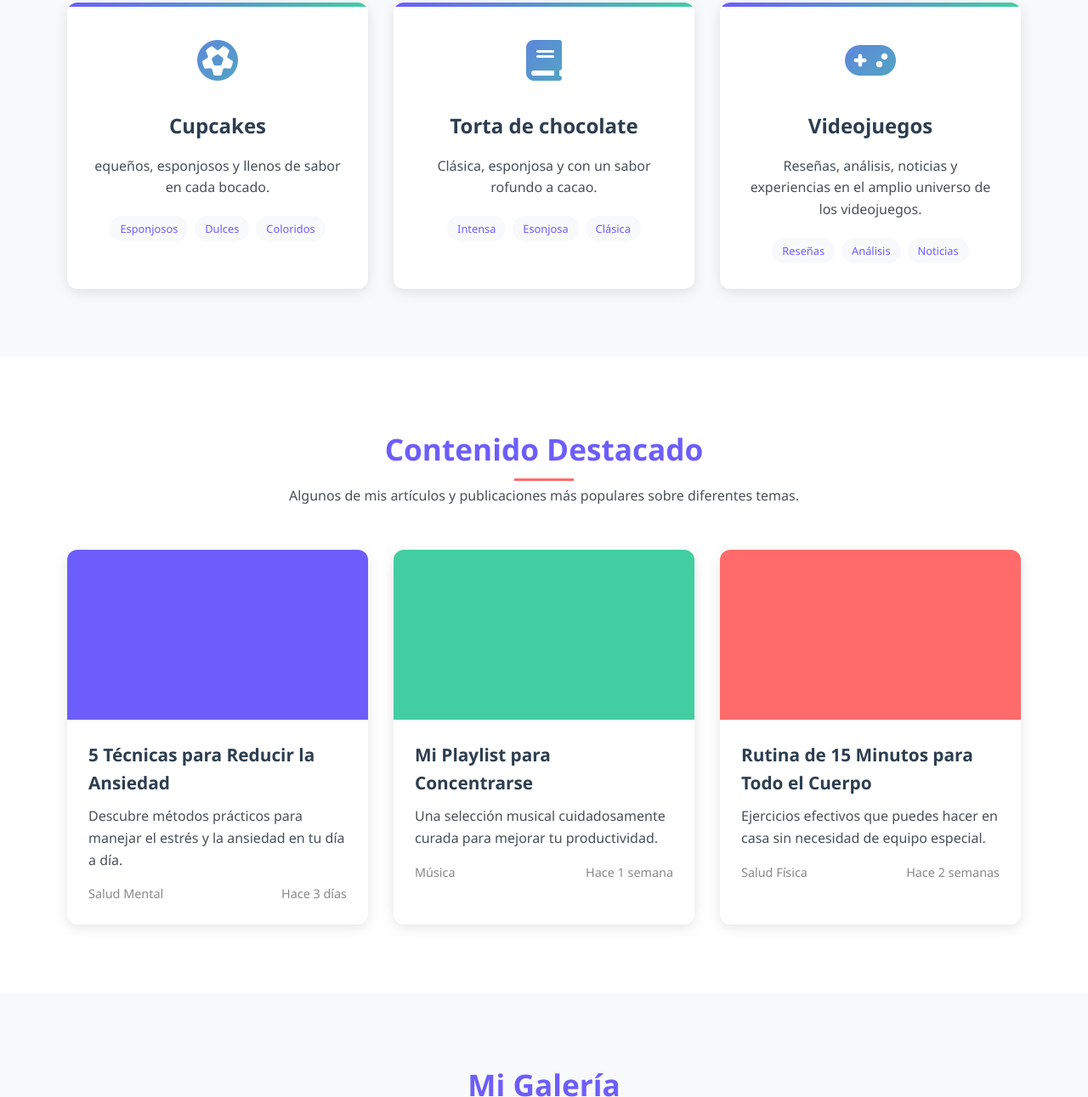
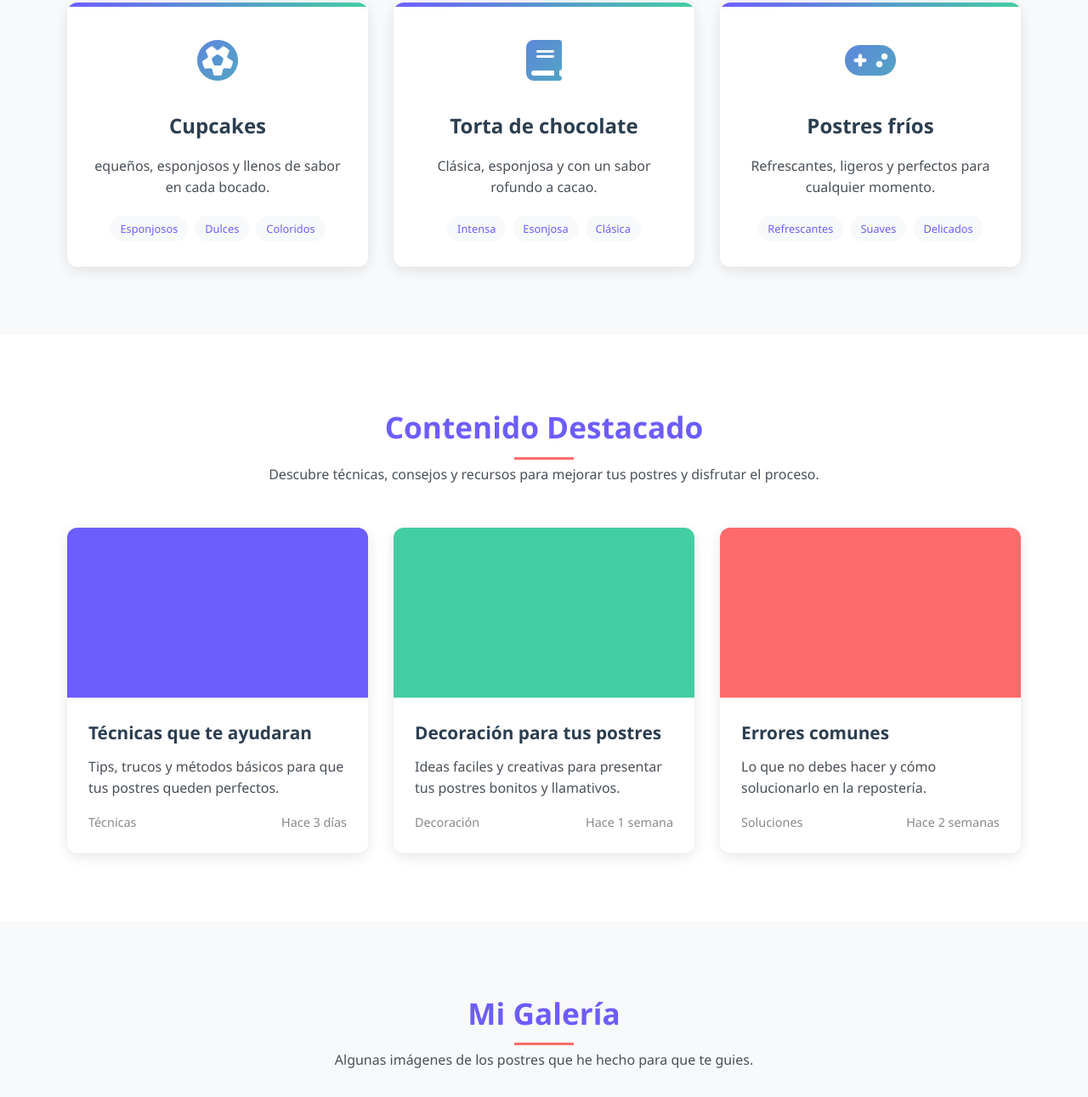
Before and after one commit to ant04321/ant04321.github.io, a plain HTML site: page Index.html in a window 1280 px wide. Shown: the part 1198-2489 px from the top of the page at 85% size. Drawn offline with Linux system fonts and the light colour scheme.

Commit message:
Add files via upload

```diff
--- a/Index.html
+++ b/Index.html
@@ -109,12 +109,12 @@
                     <div class="category-icon">
                         <i class="fas fa-gamepad"></i>
                     </div>
-                    <h3>Videojuegos</h3>
-                    <p>Reseñas, análisis, noticias y experiencias en el amplio universo de los videojuegos.</p>
+                    <h3>Postres fríos</h3>
+                    <p>Refrescantes, ligeros y perfectos para cualquier momento.</p>
                     <div class="category-tags">
-                        <span class="tag">Reseñas</span>
-                        <span class="tag">Análisis</span>
-                        <span class="tag">Noticias</span>
+                        <span class="tag">Refrescantes</span>
+                        <span class="tag">Suaves</span>
+                        <span class="tag">Delicados</span>
                     </div>
                 </div>
             </div>
@@ -126,16 +126,16 @@
         <div class="container">
             <div class="section-title">
                 <h2>Contenido Destacado</h2>
-                <p>Algunos de mis artículos y publicaciones más populares sobre diferentes temas.</p>
+                <p>Descubre técnicas, consejos y recursos para mejorar tus postres y disfrutar el proceso.</p>
             </div>
             <div class="featured-grid">
                 <div class="featured-card">
                     <div class="featured-img" style="background-color: #6d5dfc;"></div>
                     <div class="featured-content">
-                        <h3>5 Técnicas para Reducir la Ansiedad</h3>
-                        <p>Descubre métodos prácticos para manejar el estrés y la ansiedad en tu día a día.</p>
+                        <h3>Técnicas que te ayudaran</h3>
+                        <p>Tips, trucos y métodos básicos para que tus postres queden perfectos.</p>
                         <div class="featured-meta">
-                            <span>Salud Mental</span>
+                            <span>Técnicas</span>
                             <span>Hace 3 días</span>
                         </div>
                     </div>
@@ -143,10 +143,10 @@
                 <div class="featured-card">
                     <div class="featured-img" style="background-color: #43cea2;"></div>
                     <div class="featured-content">
-                        <h3>Mi Playlist para Concentrarse</h3>
-                        <p>Una selección musical cuidadosamente curada para mejorar tu productividad.</p>
+                        <h3>Decoración para tus postres</h3>
+                        <p>Ideas faciles y creativas para presentar tus postres bonitos y llamativos.</p>
                         <div class="featured-meta">
-                            <span>Música</span>
+                            <span>Decoración</span>
                             <span>Hace 1 semana</span>
                         </div>
                     </div>
@@ -154,10 +154,10 @@
                 <div class="featured-card">
                     <div class="featured-img" style="background-color: #ff6b6b;"></div>
                     <div class="featured-content">
-                        <h3>Rutina de 15 Minutos para Todo el Cuerpo</h3>
-                        <p>Ejercicios efectivos que puedes hacer en casa sin necesidad de equipo especial.</p>
+                        <h3>Errores comunes</h3>
+                        <p>Lo que no debes hacer y cómo solucionarlo en la repostería.</p>
                         <div class="featured-meta">
-                            <span>Salud Física</span>
+                            <span>Soluciones</span>
                             <span>Hace 2 semanas</span>
                         </div>
                     </div>
@@ -171,7 +171,7 @@
         <div class="container">
             <div class="section-title">
                 <h2>Mi Galería</h2>
-                <p>Algunas imágenes que representan mis intereses y actividades.</p>
+                <p>Algunas imágenes de los postres que he hecho para que te guies.</p>
             </div>
             <div class="gallery-grid">
                 <div class="gallery-item">
```
